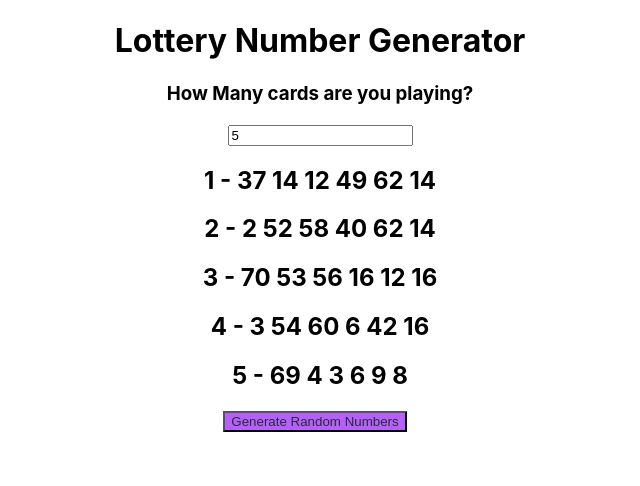
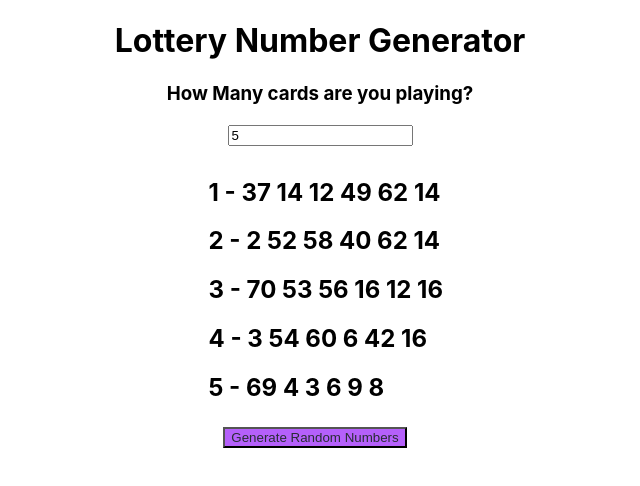
Before and after one commit to arikey-pixel/mega_millions_generator, a React (Create React App) app: page / in a window 1280 px wide. Both pictures are taken after typing "5" into the empty fields and a click on the button "Generate Random Numbers". Shown: the top 486 px of the page, without its empty margins (320-960 px from the left). Built offline with nearby package versions, Linux system fonts and the light colour scheme.

Commit message:
Implemented a scroll for cards and removes .css code from App.css

```diff
--- a/src/App.css
+++ b/src/App.css
@@ -1,19 +1,5 @@
 .App {
   text-align: center;
-}
-
-.btn-GenerateRandomNumber{
-  margin-right: 10px;
-  color:#282c34;
-  background-color:hsl(273, 95%, 68%);
-}
-
-.btn-addNumber{
-  background-color: lightgreen;
-}
-
-.btn-submit{
-  background-color:thistle;
 }
 
 .Lottery-Header{
@@ -23,38 +9,3 @@
 .Question-Header{
 color: black;
 }
-
-.App-logo {
-  height: 40vmin;
-  pointer-events: none;
-}
-
-@media (prefers-reduced-motion: no-preference) {
-  .App-logo {
-    animation: App-logo-spin infinite 20s linear;
-  }
-}
-
-.App-header {
-  background-color: #282c34;
-  min-height: 100vh;
-  display: flex;
-  flex-direction: column;
-  align-items: center;
-  justify-content: center;
-  font-size: calc(10px + 2vmin);
-  color: white;
-}
-
-.App-link {
-  color: #61dafb;
-}
-
-@keyframes App-logo-spin {
-  from {
-    transform: rotate(0deg);
-  }
-  to {
-    transform: rotate(360deg);
-  }
-}
--- /dev/null
+++ b/src/Modules/Random/RandomModule.css
@@ -0,0 +1,17 @@
+ul.item-list{
+    list-style: none;
+    margin: 0;
+    margin-top: 12px;
+    margin-left: 32px;
+    display: inline-block;
+    text-align: left;
+    overflow-y: auto;
+    max-height: 600px;
+    width: 295px;
+  }
+
+  .btn-generate-random-number{
+    margin-right: 10px;
+    color:#282c34;
+    background-color:hsl(273, 95%, 68%);
+  }
--- a/src/Modules/Random/RandomModule.js
+++ b/src/Modules/Random/RandomModule.js
@@ -1,4 +1,5 @@
 import React, { Component } from "react";
+import "./RandomModule.css";
 
 const data = [].map((value, index) => ({
     id: index, body: value,
@@ -80,22 +81,24 @@ class RandomModule extends Component{
     render() {
         return (
             <div>
-            <input
+            <input className="input-card-number"
             onKeyPress={(e) => this.handleKeyPress(e)}
               type={'number'}
               onChange={(e) => this.changeCardNum(e)}
               min="1"
               placeholder="Type in here"/>
               <div>
+              <ul className="item-list">
               {data.map(((item)=> (
-                  <div key={item.id}>
+                  <li key={item.id}>
                   <h2>{item.id} - {item.body}</h2>
-                  </div>
+                  </li>
                 )))}
+              </ul>
               </div>
               <div>
               <button
-                className="btn-GenerateRandomNumber"
+                className="btn-generate-random-number"
                 onClick={this.handleClickRandomNumberCard}>Generate Random Numbers</button>
               </div>
           </div>
```
